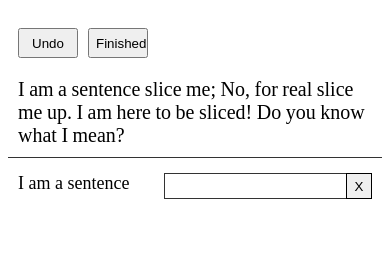
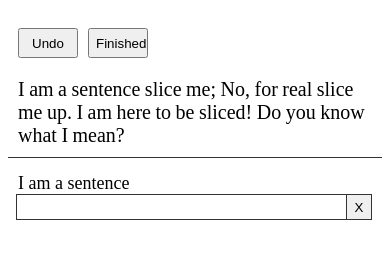
Before and after one commit to swarner2/School, a website: page client/sentenceSlicing/index.html in a window 390 px wide. Both pictures are taken after a click on the element "sentence". Drawn offline with nearby package versions, Linux system fonts and the light colour scheme.

```diff
--- a/client/sentenceSlicing/css/style.css
+++ b/client/sentenceSlicing/css/style.css
@@ -1,3 +1,6 @@
+@-ms-viewport{
+  width: device-width;
+}
 body{
 	font-size:18px;
 }
@@ -35,8 +38,11 @@
 }
 .answer .input{
 	float: right;
-	min-width: 50%;
+	min-width: 100%;
 	padding-right: 20px;
+}
+.answer .input input{
+	width: calc(100% - 49px);
 }
 .answer input{
 	float: right;
@@ -44,13 +50,15 @@
 	height: 22px;
 	border: 1px #333 solid;
 	border-right-width: 0px;
+	border-radius: 0px;
 }
 .answer button{
 	float: right;
-	border: 1px black solid;
+	border: 1px #333 solid;
 	border-radius: 0px;
 	height: 26px;
 	width: 26px;
+	text-align: center;
 }
 .mainBtn{
 	margin: 10px;
--- a/client/sentenceSlicing/js/app.js
+++ b/client/sentenceSlicing/js/app.js
@@ -36,10 +36,10 @@
 					'<span class="text">',
 						text,
 					'</span>',
-					'<span class="input">',
+					'<div class="input">',
 						'<button onclick="createText.removeSentence('+answers.length+')" id="removeSentence">X</button>',
 						'<input>',
-					'</span>',
+					'</div>',
 				'</div>'
 			)
 		);
```
